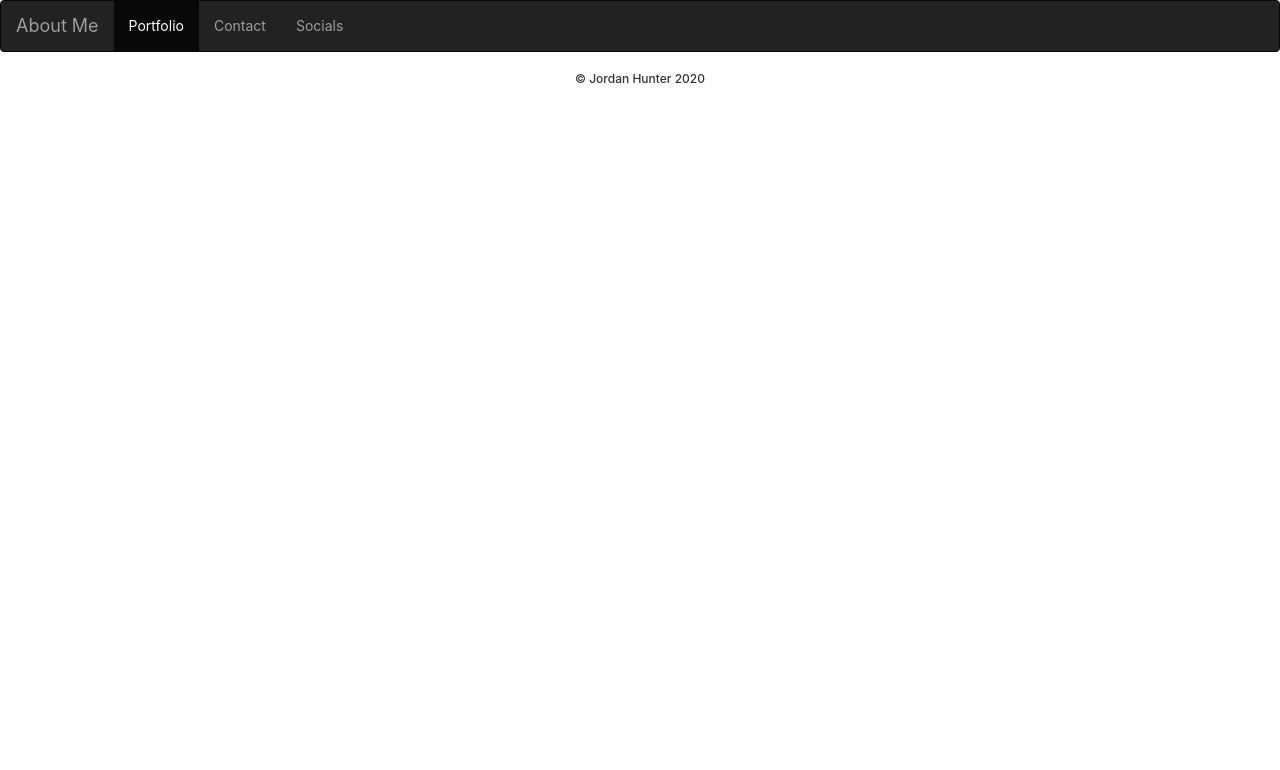
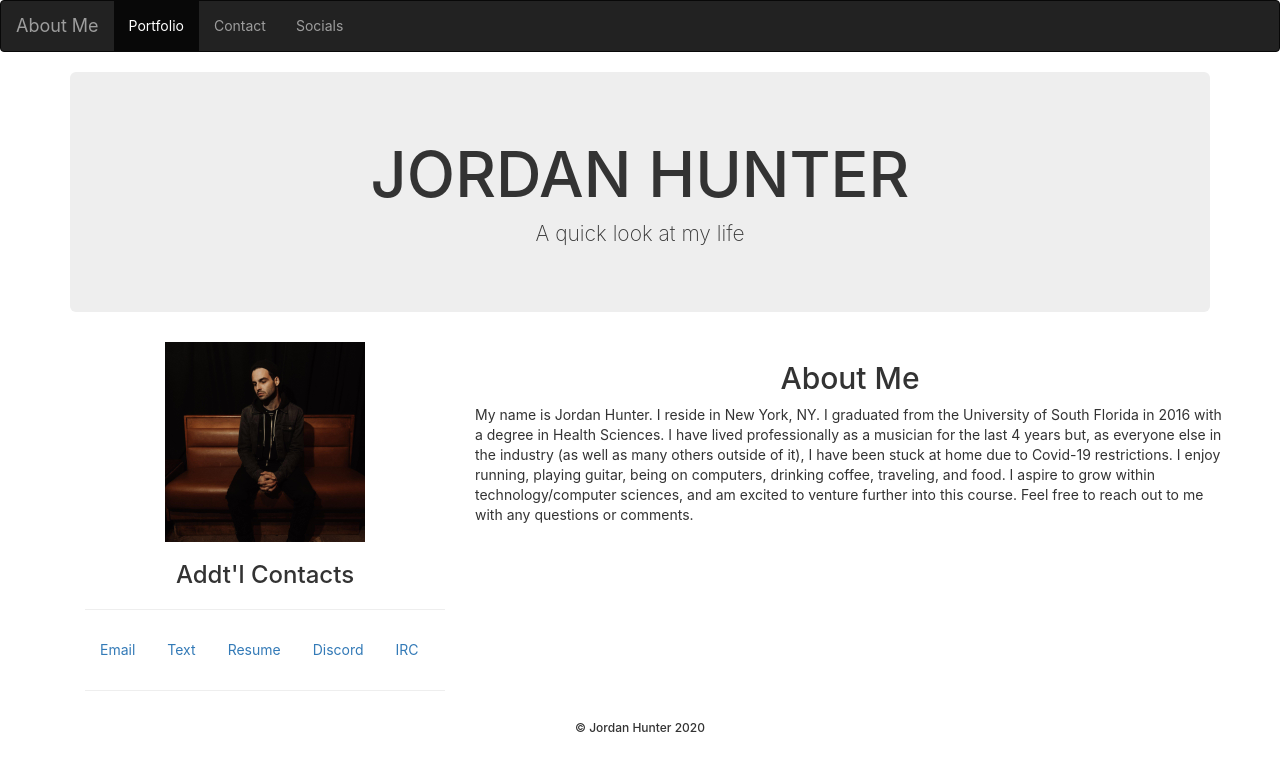
Before and after one commit to unehirondelle/student-portfolio, a React (Create React App) app: page / in a window 1280 px wide. Shown: the top 770 px of the page. Built offline with nearby package versions, Linux system fonts and the light colour scheme.

Commit message:
fixed home link

```diff
--- a/src/App.js
+++ b/src/App.js
@@ -12,7 +12,7 @@ function App() {
   return (
     <Router>
       <Header />
-      <Route exact path="#/" component={Index} />
+      <Route exact path="/" component={Index} />
       <Route exact path="#/index" component={Index} />
       <Route exact path="#/react-portfolio" component={Index} />
       <Route exact path="#/portfolio" component={Portfolio} />
```
